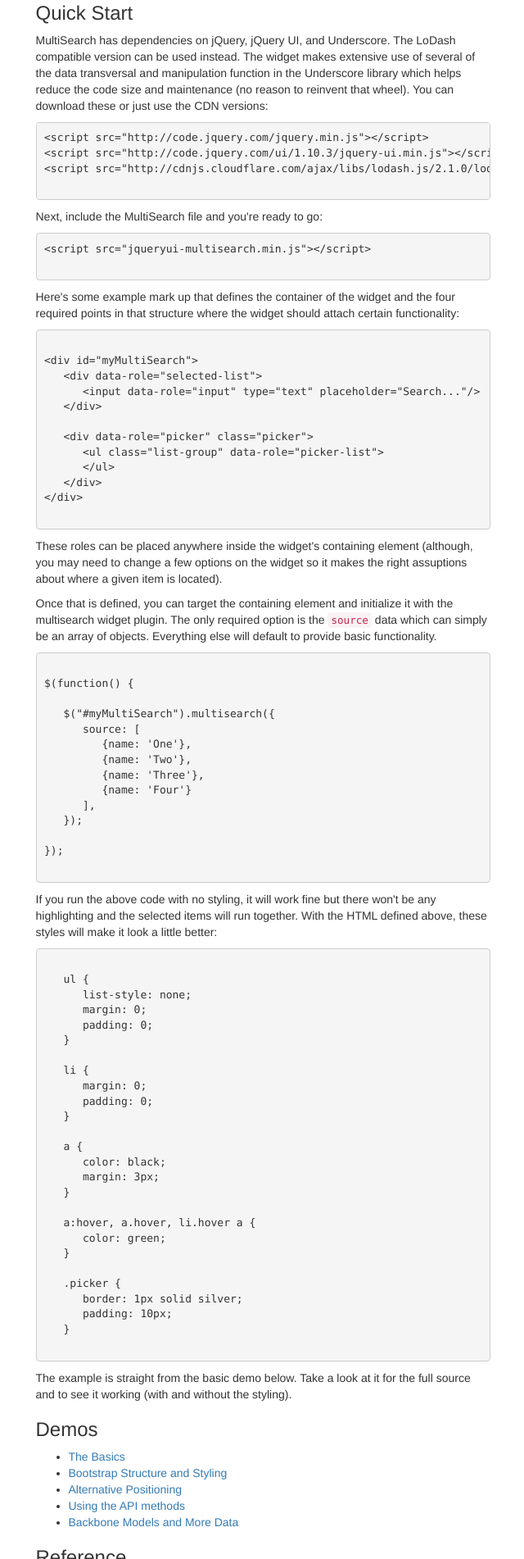
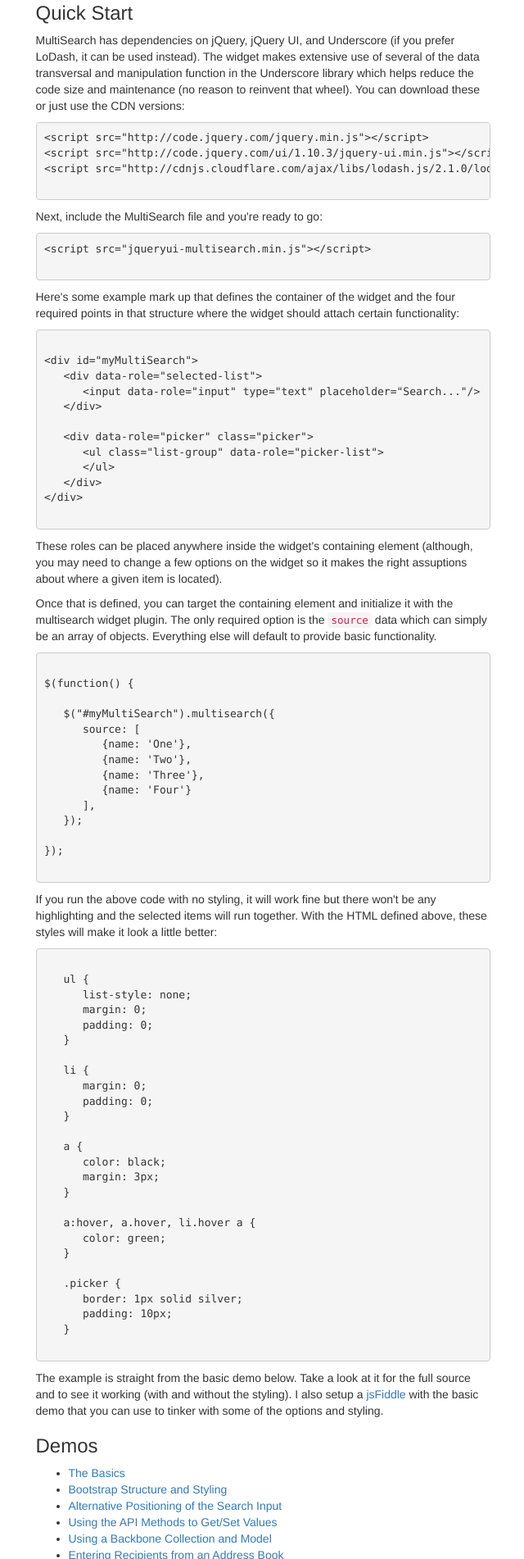
Before and after one commit to bseth99/jquery-ui-multisearch, a website: page index.html in a window 1280 px wide. Shown: the part 898-2800 px from the top of the page at 82% size, without its empty margins (319-959 px from the left). Drawn offline with nearby package versions, Linux system fonts and the light colour scheme; a script that the page names is missing.

Commit message:
Grammer; Demo and jsFiddle link

```diff
--- a/index.html
+++ b/index.html
@@ -100,11 +100,11 @@ a.label-info .badge {
          <h3>Overview</h3>
 
          <p>
-         The goal of this project is to create a widget that is an unopinionated about the structure and
-         styling of the content as possible.  There are so many variations of building a list of items by
+         The goal of this project is to create a widget that is as unopinionated about the structure and
+         styling of the content as possible.  There are many variations of building a list of items by
          looking each item up using a type ahead field but few will ever look the same.  However, the basic
          underlying functionality is very similar.  This widget emphasizes building features that encapsulate
-         that control logic and providing many hooks along the way to customize the behavior.
+         that control logic and provide many hooks along the way to customize the behavior.
          </p>
 
 
@@ -152,7 +152,7 @@ a.label-info .badge {
          <h3>Quick Start</h3>
 
          <p>
-         MultiSearch has dependencies on jQuery, jQuery UI, and Underscore.  The LoDash compatible version can be used instead.
+         MultiSearch has dependencies on jQuery, jQuery UI, and Underscore (if you prefer LoDash, it can be used instead).
          The widget makes extensive use of several of the data transversal and manipulation function in the Underscore library
          which helps reduce the code size and maintenance (no reason to reinvent that wheel).  You can download these
          or just use the CDN versions:
@@ -263,7 +263,9 @@ $(function() {
 
          <p>
          The example is straight from the basic demo below.  Take a look at it for the full source and
-         to see it working (with and without the styling).
+         to see it working (with and without the styling).  I also setup a
+         <a href="http://jsfiddle.net/bseth99/mWerB/" target="_fiddle">jsFiddle</a> with the basic demo
+         that you can use to tinker with some of the options and styling.
          </p>
 
          <h3>Demos</h3>
@@ -271,9 +273,10 @@ $(function() {
          <ul>
             <li><a href="examples/base.html">The Basics</a></li>
             <li><a href="examples/bootstrap.html">Bootstrap Structure and Styling</a></li>
-            <li><a href="examples/position.html">Alternative Positioning</a></li>
-            <li><a href="examples/api.html">Using the API methods</a></li>
-            <li><a href="examples/movies.html">Backbone Models and More Data</a></li>
+            <li><a href="examples/position.html">Alternative Positioning of the Search Input</a></li>
+            <li><a href="examples/api.html">Using the API Methods to Get/Set Values</a></li>
+            <li><a href="examples/movies.html">Using a Backbone Collection and Model</a></li>
+            <li><a href="examples/contact.html">Entering Recipients from an Address Book</a></li>
          </ul>
 
          <h3>Reference</h3>
```
